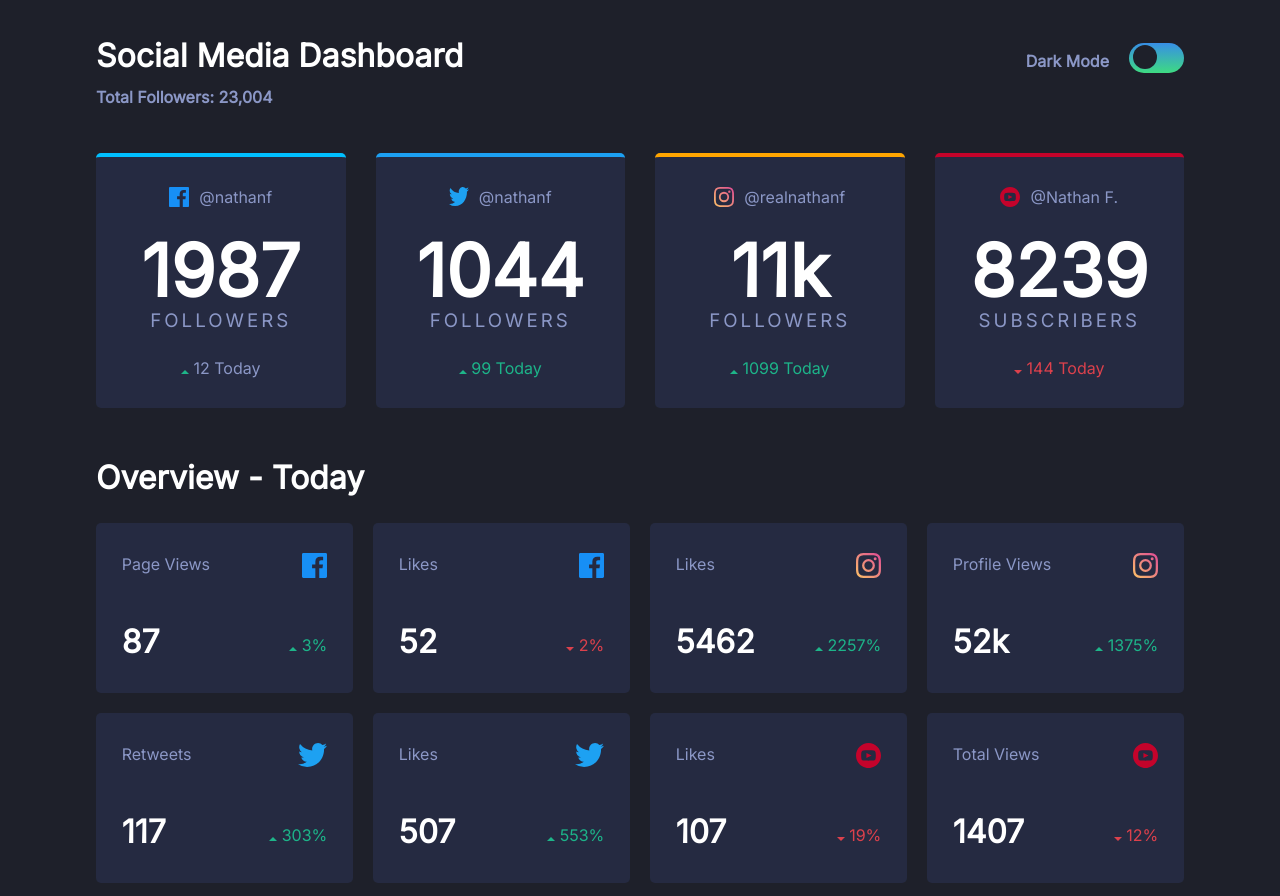
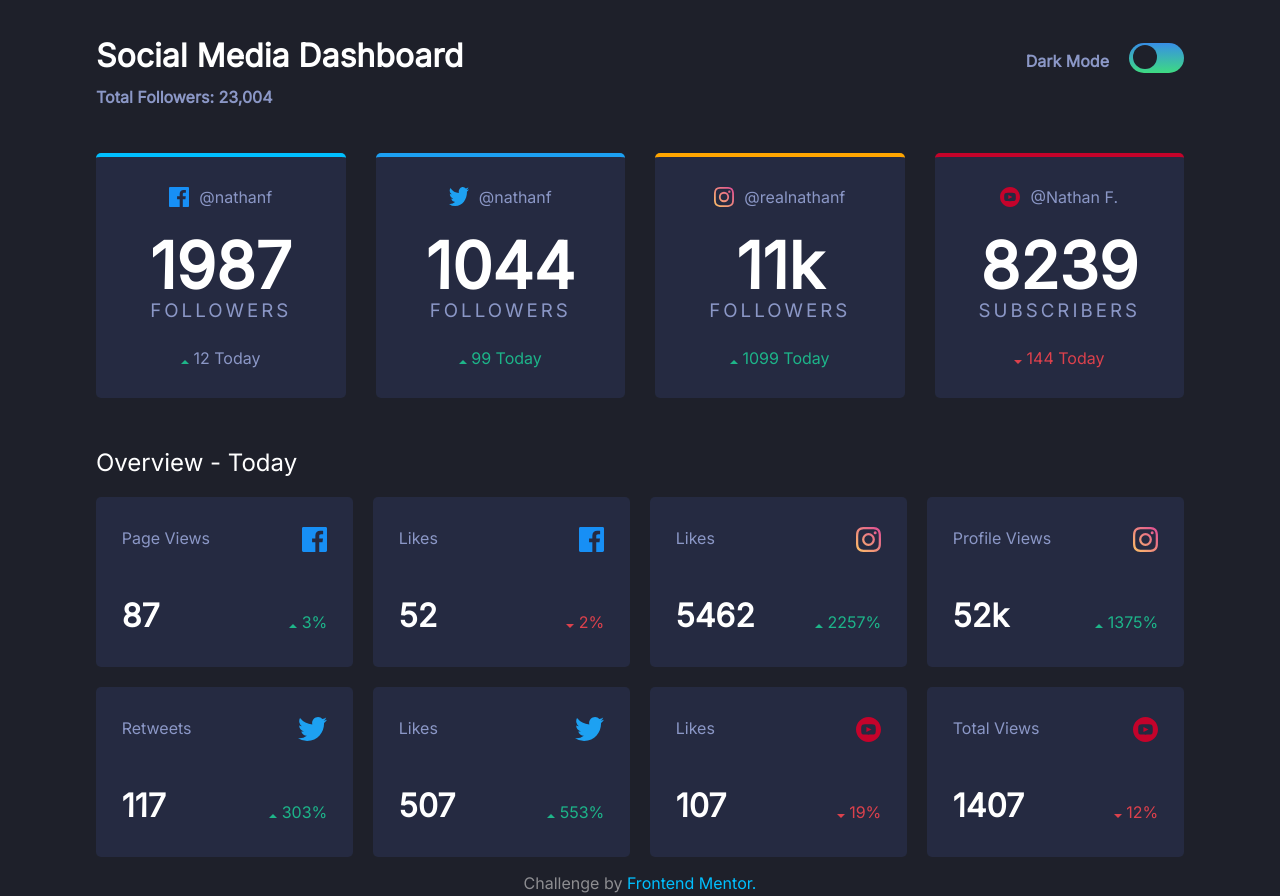
Before and after one commit to Queen-esther01/Social-media-Dashboard, a plain HTML site: page index.html in a window 1280 px wide. Shown: the top 896 px of the page. Drawn offline with Linux system fonts and the light colour scheme.

Commit message:
reduce font size again

```diff
--- a/styles.css
+++ b/styles.css
@@ -125,7 +125,7 @@ input:checked + .slider:before {
     margin-left: 10px;
 }
 .total-number{
-    font-size: 4.5em;
+    font-size: 4em;
     padding: 0;
     margin: 20px 0;
     color: hsl(0, 0%, 100%);
@@ -152,8 +152,8 @@ input:checked + .slider:before {
 .overview-text{
     color: hsl(0, 0%, 100%);
     margin-top: 50px;
-    font-weight: 700;
-    font-size: 2em;
+    font-weight: 400;
+    font-size: 1.5em;
 }
 .overview-card-wrapper{
     display: grid;
@@ -187,7 +187,7 @@ input:checked + .slider:before {
     margin-top: 15px;
 }
 .count-container{
-    margin-top: 45px;
+    margin-top: 48px;
 }
 
 .total-number-white{
```
